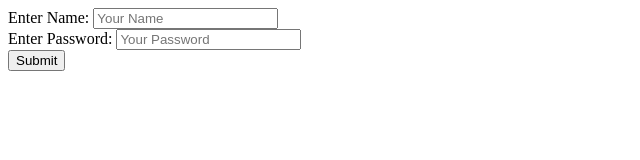
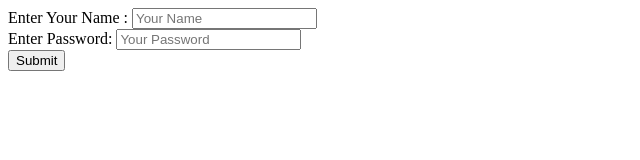
Before and after one commit to Junaida1234456/tocsassgn4, a plain HTML site: page index.html in a window 1280 px wide. Shown: the whole page, without its empty margins (0-640 px from the left). Drawn offline with Linux system fonts and the light colour scheme.

Commit message:
Update index.html

```diff
--- a/index.html
+++ b/index.html
@@ -9,7 +9,7 @@
 
     <form>
         <!-- Name Input -->
-        <label for="name">Enter Name:</label>
+        <label for="name">Enter Your Name :</label>
         <input type="text" id="name" name="name" placeholder="Your Name" required>
         <br>
 
```
